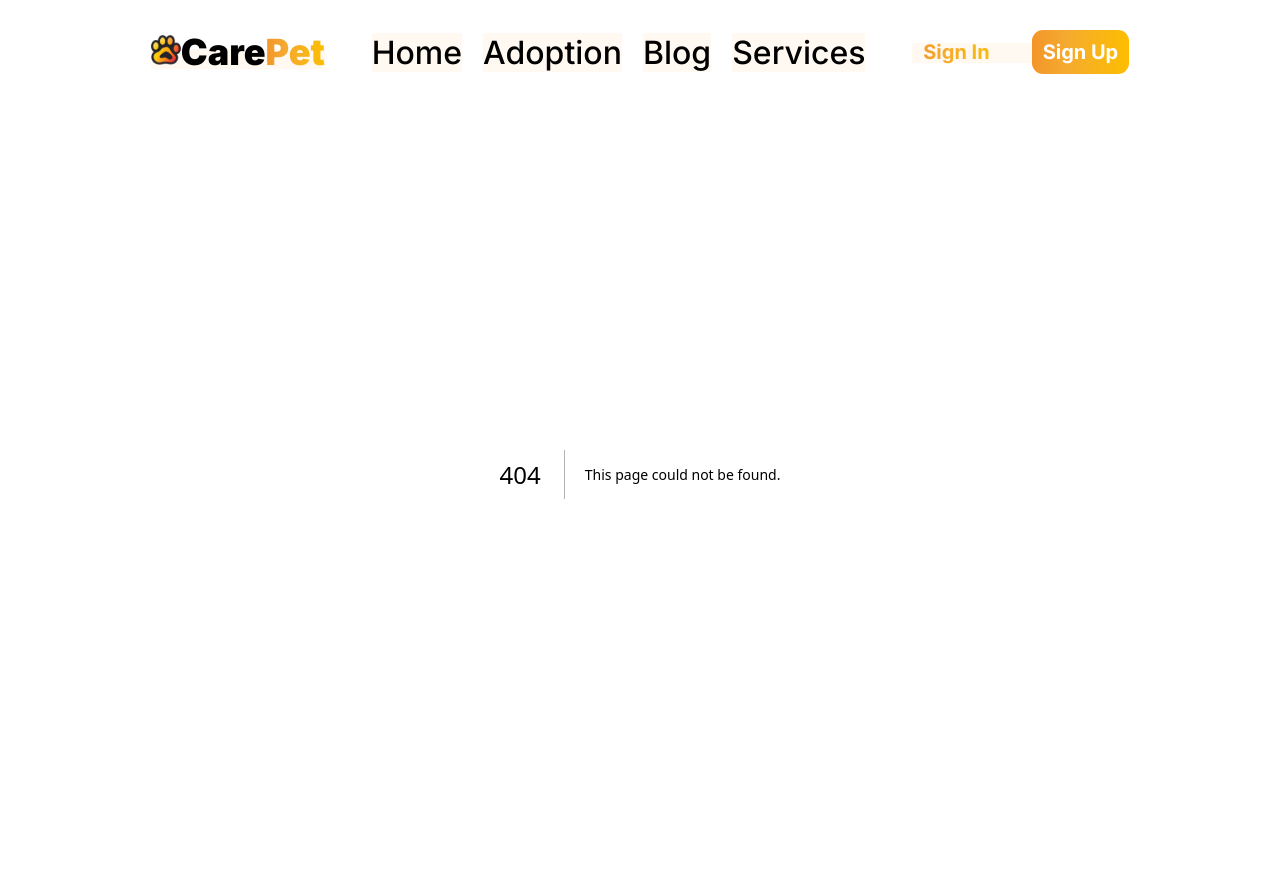
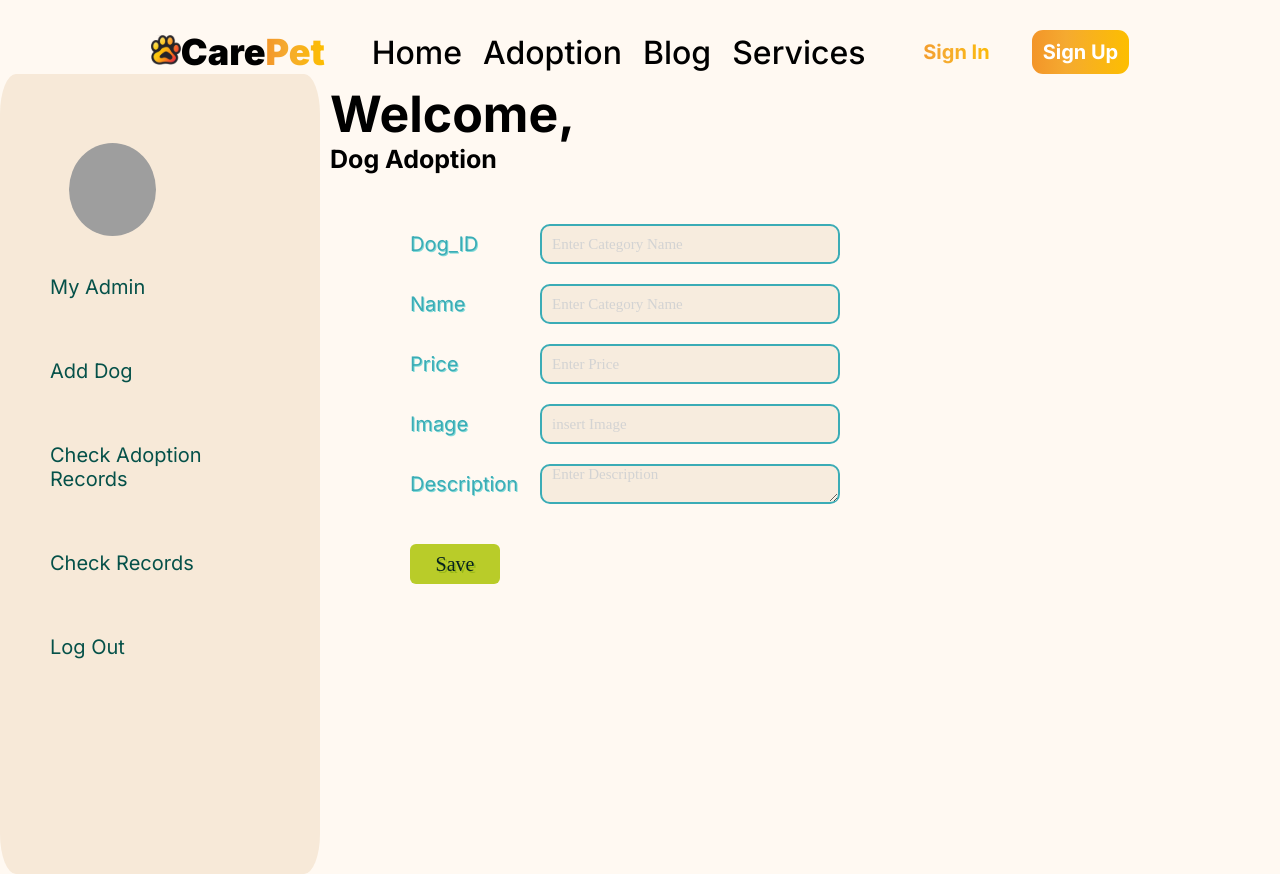
Before and after one commit to AaronTan11/SDP-CarePet, a Next.js app in the folder frontend/: page /AdminAddDog in a window 1280 px wide. Before the commit this address had no page. Built offline with nearby package versions, Linux system fonts and the light colour scheme; grey boxes are pictures that could not be loaded.

Commit message:
added Admin site/css, its function page  and user profile, user and admin component added for display the side nav

```diff
--- /dev/null
+++ b/frontend/src/pages/AdminAddDog.js
@@ -0,0 +1,84 @@
+import AdminSideNav from "../pages/AdminSideNav";
+import styles from "../styles/AdminSideNav.module.scss";
+
+function AdminAddDog() {
+  return (
+    <div className={styles.container}>
+      <AdminSideNav />
+      <div className={styles.formContainer}>
+        <h1>Welcome,</h1>
+        <b>Dog Adoption</b>
+        <form>
+          <div className={styles.row}>
+            <div className={styles.add}>
+              <label htmlFor="">Dog_ID</label>
+              <input
+                type="text"
+                required
+                name="Dog_ID"
+                placeholder="Enter Category Name"
+                className={styles.formcontrol}
+              ></input>
+            </div>
+
+            <div className={styles.add}>
+              <label htmlFor="">Name</label>
+              <input
+                type="text"
+                required
+                name="product_name"
+                placeholder="Enter Category Name"
+                className={styles.formcontrol}
+              ></input>
+            </div>
+
+            <div className={styles.add}>
+              <label htmlFor="">Price</label>
+              <input
+                type="text"
+                required
+                name="price"
+                placeholder="Enter Price"
+                className={styles.formcontrol}
+              ></input>
+            </div>
+
+            <div className={styles.add}>
+              <label htmlFor="">Image</label>
+              <input
+                type="text"
+                required
+                name="product_img"
+                placeholder="insert Image"
+                className={styles.formcontrol}
+              ></input>
+            </div>
+
+            <div className={styles.add}>
+              <label htmlFor="">Description</label>
+              <textarea
+                rows="3"
+                required
+                name="description"
+                placeholder="Enter Description"
+                className={styles.formcontrol}
+              ></textarea>
+            </div>
+
+            <div className={styles.add}>
+              <button
+                type="submit"
+                className={styles.btnSave}
+                name="add_product_btn"
+              >
+                Save
+              </button>
+            </div>
+          </div>
+        </form>
+      </div>
+    </div>
+  );
+}
+
+export default AdminAddDog;
--- a/frontend/src/pages/Admin.js
+++ b/frontend/src/pages/AdminSideNav.js
@@ -1,6 +1,6 @@
 import styles from "../styles/AdminSideNav.module.scss";
 
-function admin() {
+function AdminSideNav() {
   return (
     <div className={styles.sidenav}>
       <img
@@ -10,7 +10,8 @@ function admin() {
       ></img>
       <div className={styles.sidenavContent}>
         <a href="#">My Admin</a>
-        <a href="#">Add Product</a>
+        <a href="#">Add Dog</a>
+        <a href="#">Check Adoption Records</a>
         <a href="#">Check Records</a>
         <a href="#">Log Out</a>
       </div>
@@ -18,4 +19,4 @@ function admin() {
   );
 }
 
-export default admin;
+export default AdminSideNav;
--- a/frontend/src/styles/AdminSideNav.module.scss
+++ b/frontend/src/styles/AdminSideNav.module.scss
@@ -39,3 +39,85 @@
     opacity: 0.7;
     transition: 0.5s;
 }
+
+
+// below are add dog for adoption details
+
+.myadmin {
+    color: #A5F1E9;
+    text-shadow: 2px 2px #2F8F9D;
+    position: absolute;
+    display: inline-block;
+    margin: 10px 70px;
+    font-family: 'Abril Fatface';
+    width: 800px;
+}
+
+.row {
+    color: #3BACB6;
+    text-shadow: 1px 1px #82DBD8;
+    max-width: 600px;
+    margin: 50px;
+}
+
+.add {
+    margin-top: 10px;
+    font-size: 20px;
+    display: flex;
+    align-items: center;
+    margin:  20px 30px;
+}
+
+.add label {
+    width: 130px;
+}
+
+.formcontrol {
+    outline: none;
+    border: 2px solid #3BACB6;
+    border-radius: 10px;
+    width: 300px;
+    height: 40px;
+    background-color: #F7ECDE;
+    font-family: 'Abril Fatface';
+    color: #3BACB6;
+    font-size: 15px;
+    padding-left: 10px;
+}
+
+.formcontrol::placeholder {
+    color: #d3d3d3;
+}
+
+.btnSave {
+    border: #8a8f44;
+    border-radius: 6px;
+    background-color: #b9cc29;
+    color: #06221f;
+    font-family: 'Abril Fatface';
+    text-shadow: 2px 2px #97b717;
+    font-size: 20px;
+    width: 90px;
+    height: 40px;
+    margin-top: 20px;
+}
+
+.btnSave:hover {
+    color: #8a8f44;
+    background-color: #b9cc29;
+    transition: 0.7s;
+    cursor: pointer;
+    justify-content: right;
+}
+
+.container {
+    display: flex;
+    // justify-content: space-b;
+  }
+
+.formContainer {
+    max-width: 700px;
+    margin: 10px;
+    justify-content: center;
+    font-size: 25px;
+  }
--- /dev/null
+++ b/frontend/src/styles/UserProfile.module.scss
@@ -0,0 +1,79 @@
+.sidenav {
+    position: relative;
+    display: inline-block;
+    background-color: #f7e9d8;
+    width: 40vh;
+    height: 100vh;
+    padding: 50px 50px 10px 50px;
+    border-radius: 5%;
+}
+
+.userImage {
+    display: block;
+    width: 125px;
+    height: 131.1px;
+    border-radius: 50%;
+    padding: 19px;
+
+}
+
+.sidenav a {
+    display: block;
+    font-size: 20px;
+    text-decoration: none;
+    color: #055149;
+    // text-shadow: 2px 2px #000000d8;
+    padding-top: 10px;
+    padding-bottom: 50px;
+    background-color: #f7e9d8;
+
+
+}
+
+.sidenavContent {
+    margin-top: 10px;
+}
+
+.sidenav a:hover {
+    opacity: 0.7;
+    transition: 0.5s;
+}
+
+.sidenav b {
+    display: block;
+    font-size: 20px;
+    text-decoration: none;
+    color: #A5F1E9;
+    font-family: 'Abril Fatface';
+    text-shadow: 2px 2px #2F8F9D;
+    opacity: 0.7;
+    padding-top: 10px;
+    padding-bottom: 10px;
+}
+
+.myaccount {
+    color: #a26111;
+    text-shadow: 2px 2px #A5F1E9;
+    margin: 50px ;
+}
+
+.myaccount h1 {
+    display: block;
+    font-size: 50px;
+}
+
+.myaccountcontent {
+    display: inline-block;
+    padding-top: 80px;
+}
+
+.myaccount b {
+    font-size: 23px;
+    display: block;
+    margin-bottom: 30px;
+}
+
+.container {
+    display: flex;
+    // justify-content: space-aroun;
+}
```
Also changed, not shown: frontend/src/components/Admin.js (added, +12 -0 lines), frontend/src/components/User.js (added, +11 -0 lines), frontend/src/pages/UserProfile.js (added, +20 -0 lines), frontend/src/pages/UserSideNav.js (added, +20 -0 lines), 2 other files (tests, documents, lock files or other folders).
